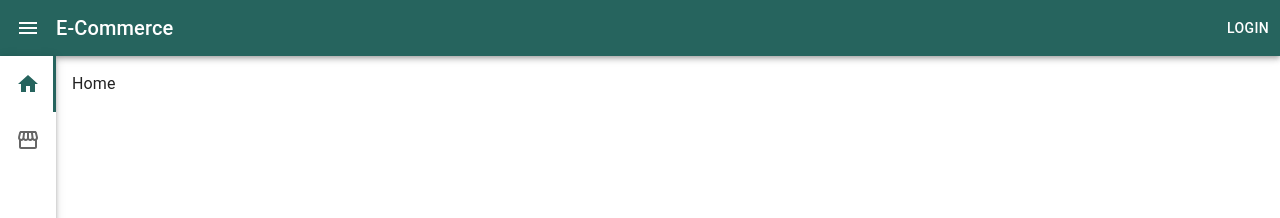
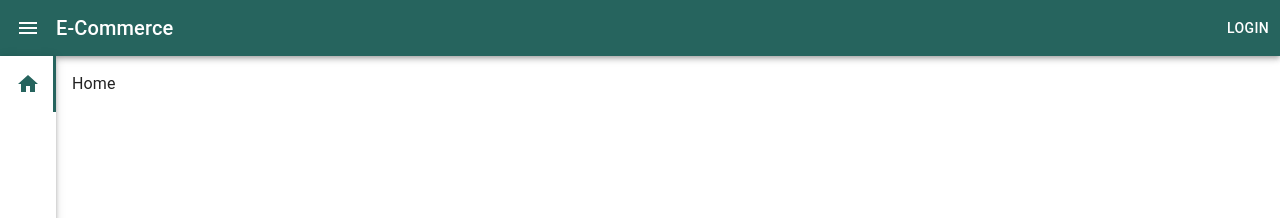
Before and after one commit to GuilhermeFrancisc0/E-commerce_React_Node, a React (Vite) app in the folder frontend/: page / in a window 1280 px wide. Shown: the top 218 px of the page. Built offline with nearby package versions, Linux system fonts and the light colour scheme.

Commit message:
(feature): #3 Criação de rotas com permissões

```diff
--- a/frontend/src/components/NavigationBars/SideBar/index.tsx
+++ b/frontend/src/components/NavigationBars/SideBar/index.tsx
@@ -4,7 +4,8 @@ import { useLocation, useNavigate } from 'react-router-dom';
 import Tab from '@mui/material/Tab';
 import Tabs from '@mui/material/Tabs';
 
-import { routes } from '../../../routes/routes';
+import { useAppSelector } from '../../../hooks';
+import { ROUTES } from '../../../routes/routes';
 import { TOPBAR_HEIGHT } from '../TopBar';
 
 type Props = {
@@ -15,9 +16,15 @@ const SIDEBAR_WIDTH = 180;
 const SIDEBAR_COLLAPSED_WIDTH = TOPBAR_HEIGHT;
 
 const SideBar: React.FC<Props> = ({ collapse }) => {
+  const { user } = useAppSelector(state => state.auth);
+
   const { pathname } = useLocation();
 
   const navigate = useNavigate();
+
+  const routes = React.useMemo(() => {
+    return ROUTES.filter(r => !r.permissions || r.permissions.some(p => user.permissions.includes(p)));
+  }, [user]);
 
   return (
     <Tabs
@@ -31,7 +38,7 @@ const SideBar: React.FC<Props> = ({ collapse }) => {
       orientation="vertical"
       TabIndicatorProps={{ sx: { width: '3px' } }}
       indicatorColor="primary"
-      value={pathname}
+      value={routes.find(r => r.path === pathname)?.path || '/'}
       onChange={(_, v: string) => navigate(v, { replace: true })}
     >
       {routes
--- a/frontend/src/routes/index.tsx
+++ b/frontend/src/routes/index.tsx
@@ -1,14 +1,24 @@
 import React from 'react';
-import { Route, Routes as SwitchRoutes } from 'react-router-dom';
+import { Navigate, Route, Routes as SwitchRoutes } from 'react-router-dom';
 
-import { routes } from './routes';
+import { useAppSelector } from '../hooks';
+import { ROUTES } from './routes';
 
-const Routes: React.FC = () => (
-    <SwitchRoutes>
-        {routes.map(({ path, component }) => (
-            <Route key={path} path={path} element={component} />
-        ))}
-    </SwitchRoutes>
-);
+const Routes: React.FC = () => {
+    const { user } = useAppSelector(state => state.auth);
+
+    const routes = React.useMemo(() => {
+        return ROUTES.filter(r => !r.permissions || r.permissions.some(p => user.permissions.includes(p)));
+    }, [user]);
+
+    return (
+        <SwitchRoutes>
+            {routes.map(({ path, component }) => (
+                <Route key={path} path={path} element={component} />
+            ))}
+            <Route path="*" element={<Navigate to="/" replace />} />
+        </SwitchRoutes>
+    )
+};
 
 export default Routes;
--- a/frontend/src/routes/routes.tsx
+++ b/frontend/src/routes/routes.tsx
@@ -1,7 +1,8 @@
 import { ReactElement } from 'react';
 
+import AddBusinessIcon from '@mui/icons-material/AddBusiness';
 import HomeIcon from '@mui/icons-material/Home';
-import StorefrontIcon from '@mui/icons-material/Storefront';
+import StoreIcon from '@mui/icons-material/Store';
 
 import Home from '../pages/Home';
 import Products from '../pages/Products';
@@ -12,10 +13,10 @@ export interface IRoutes {
   path: string;
   label: string;
   tabIcon: ReactElement;
-  permission?: Permissions;
+  permissions?: Permissions;
 }
 
-export const routes: IRoutes[] = [
+export const ROUTES: IRoutes[] = [
   {
     component: <Home />,
     path: '/',
@@ -24,9 +25,16 @@ export const routes: IRoutes[] = [
   },
   {
     component: <Products />,
+    path: '/productsEdit',
+    label: 'Produtos',
+    tabIcon: <AddBusinessIcon />,
+    permissions: ['ADMIN'],
+  },
+  {
+    component: <Products />,
     path: '/products',
     label: 'Produtos',
-    tabIcon: <StorefrontIcon />,
-    permission: ['ADMIN', 'CLIENT'],
+    tabIcon: <StoreIcon />,
+    permissions: ['CLIENT'],
   },
 ];
```
